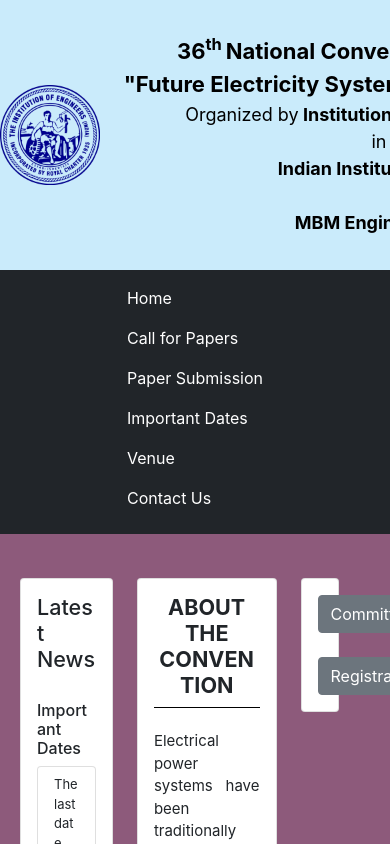
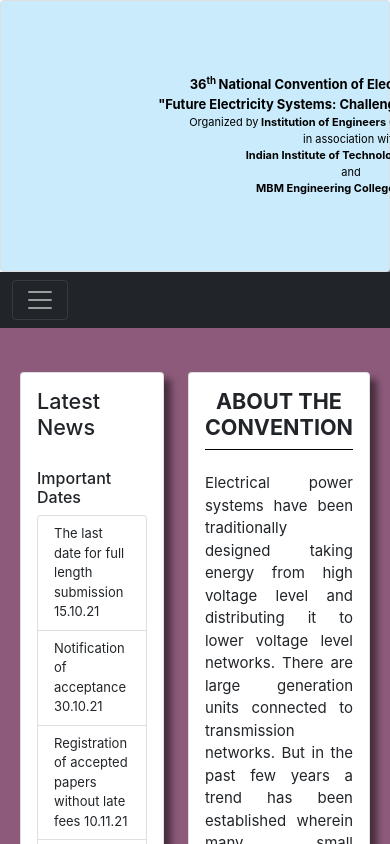
Before and after one commit to gargtanmay/conference, a React (Create React App) app: page / in a window 390 px wide. Shown: the top 844 px of the page. Built offline with nearby package versions, Linux system fonts and the light colour scheme.

Commit message:
responsive update

```diff
--- a/src/App.css
+++ b/src/App.css
@@ -6,13 +6,36 @@
   height: 40vmin;
   pointer-events: none;
 }
-
+.card{
+  box-shadow: 7px 7px 7px rgb(0,0,0,0.5);
+}
 @media (prefers-reduced-motion: no-preference) {
   .App-logo {
     animation: App-logo-spin infinite 20s linear;
   }
 }
-
+@media screen and (max-width: 500px) {
+  .para{
+    font-size: 13px;
+  }
+  .para1{
+    font-size: 11px;
+  }
+  .img{
+    display: none;
+  }
+}
+@media screen and (min-width: 500px) {
+  .para{
+    font-size: 22px;
+  }
+  .para1{
+    font-size: 18px;
+  }
+  .img{
+    display: inline;
+  }
+}
 .App-header {
   background-color: #282c34;
   min-height: 100vh;
--- a/src/App.js
+++ b/src/App.js
@@ -12,15 +12,16 @@
 import img3 from "./images/pexels-photo-1292464.jpeg";
 import { BrowserRouter as Router, Switch, Route, Link } from "react-router-dom";
 import Registration from "./components/Registration";
-import Tc from './components/Tc';
-import Nac from './components/Nac';
-import Oc from './components/Oc';
-import Pc from './components/Pc';
+import Tc from "./components/Tc";
+import Nac from "./components/Nac";
+import Oc from "./components/Oc";
+import Pc from "./components/Pc";
 
 function App() {
   return (
     <Router>
       <div style={{ overflowX: "hidden" }}>
+      <div class="card">
         <div
           style={{
             display: "flex",
@@ -31,15 +32,21 @@
             color: "black",
           }}
         >
-          <img src={img} alt="" style={{ height: "100px", width: "100px" }} />
+          <img
+            src={img}
+            class="img"
+            alt=""
+            style={{ height: "100px", width: "100px" }}
+          />
 
           <div>
             <p
+            class='para'
               style={{
                 textAlign: "center",
                 width: "700px",
                 fontWeight: "bold",
-                fontSize: "22px",
+
                 margin: "0px",
               }}
             >
@@ -50,11 +57,12 @@
               "Future Electricity Systems: Challenges and Current Trends"
             </p>
             <p
+            class='para1'
               style={{
                 textAlign: "center",
                 width: "700px",
 
-                fontSize: "18px",
+
                 margin: "0px",
               }}
             >
@@ -70,11 +78,34 @@
               <b> MBM Engineering College, Jodhpur </b>
             </p>
           </div>
-          <img src={img1} alt="" style={{ height: "100px", width: "100px" }} />
-          <img src={img2} alt="" style={{ height: "100px", width: "100px" }} />
+          <img
+            src={img1}
+            class="img"
+            alt=""
+            style={{ height: "100px", width: "100px" }}
+          />
+          <img
+            src={img2}
+            class="img"
+            alt=""
+            style={{ height: "100px", width: "100px" }}
+          />
+        </div>
         </div>
         <nav class="navbar navbar-expand-lg navbar-dark bg-dark">
-          <div class="container-fluid">
+        <div class="container-fluid">
+          <button
+            class="navbar-toggler"
+            type="button"
+            data-bs-toggle="collapse"
+            data-bs-target="#navbarSupportedContent"
+            aria-controls="navbarSupportedContent"
+            aria-expanded="false"
+            aria-label="Toggle navigation"
+          >
+            <span class="navbar-toggler-icon"></span>
+          </button>
+          <div class="collapse navbar-collapse" id="navbarSupportedContent">
             <ul class="navbar-nav me-auto mb-2 mb-lg-0 mx-auto">
               <li class="nav-item">
                 <Link to="/" style={{ textDecoration: "none" }}>
@@ -117,6 +148,7 @@
               </li>
             </ul>
           </div>
+          </div>
         </nav>
 
         <div
@@ -124,7 +156,7 @@
           style={{
             padding: "20px",
             //height: "1600px",
-            minHeight:"500px",
+            minHeight: "500px",
             backgroundColor: "#8d5a7b",
             //backgroundImage: `url(${img3})`,
             backgroundRepeat: "no-repeat",
@@ -132,7 +164,7 @@
           }}
         >
           <Switch>
-            <div className="col-9">
+            <div className="col col-lg-9 col-sm-12">
               <Route exact path="/">
                 <Home />
               </Route>
@@ -163,16 +195,16 @@
               <Route path="/OC">
                 <Oc />
               </Route>
-
             </div>
           </Switch>
-          <div className="col-2">
+          <div className="col col-lg-2 col-sm-6">
             <br />
             <div className="card">
               <div className="card-body">
                 <p className="card-text">
                   <div className="dropdown">
-                    <a className="btn btn-secondary dropdown-toggle"
+                    <a
+                      className="btn btn-secondary dropdown-toggle"
                       href="#"
                       role="button"
                       id="dropdownMenuLink"
@@ -187,31 +219,45 @@
                       aria-labelledby="dropdownMenuLink"
                       style={{ padding: "10px" }}
                     >
-                      <li >
-                      <Link to="/NAC" > <a className="dropdown-item" href="#">
-                          National Advisory Committee
-                        </a></Link>
+                      <li>
+                        <Link to="/NAC">
+                          {" "}
+                          <a className="dropdown-item" href="#">
+                            National Advisory Committee
+                          </a>
+                        </Link>
                       </li>
                       <li>
-                      <Link to="/TC" >  <a className="dropdown-item" href="#">
-                          Technical Committee
-                        </a></Link>
-                      </li>
-                      <li >
-                      <Link to="/PC">  <a className="dropdown-item" href="#">
-                          Publication Committee
-                        </a></Link>
+                        <Link to="/TC">
+                          {" "}
+                          <a className="dropdown-item" href="#">
+                            Technical Committee
+                          </a>
+                        </Link>
                       </li>
                       <li>
-                      <Link to="/OC" ><a className="dropdown-item" href="#">
-                          Organizing Committee
-                        </a></Link>
+                        <Link to="/PC">
+                          {" "}
+                          <a className="dropdown-item" href="#">
+                            Publication Committee
+                          </a>
+                        </Link>
+                      </li>
+                      <li>
+                        <Link to="/OC">
+                          <a className="dropdown-item" href="#">
+                            Organizing Committee
+                          </a>
+                        </Link>
                       </li>
                     </ul>
                   </div>
-                <br />
-                <Link to="/registration"><button type="button" class="btn btn-secondary">Registraion</button></Link>
-
+                  <br />
+                  <Link to="/registration">
+                    <button type="button" class="btn btn-secondary">
+                      Registraion
+                    </button>
+                  </Link>
                 </p>
               </div>
             </div>
--- a/src/components/Call.js
+++ b/src/components/Call.js
@@ -22,7 +22,7 @@
             follows:
           </p>
         </div>
-
+      <div className="table-responsive">
         <table className="table table-striped table-bordered border-dark">
           <tbody>
             <tr>
@@ -67,6 +67,7 @@
             </tr>
           </tbody>
         </table>
+        </div>
         <p style={{textAlign: "justify"}}>
           The papers will be considered for possible publication on the
           understanding that these have not been submitted to any other
--- a/src/components/Dates.js
+++ b/src/components/Dates.js
@@ -2,10 +2,7 @@
 
 export default function Dates() {
   return (
-    <div className="row" style={{ height:"100vh"}}>
-        <div className="col-3"></div>
-        <div className="col-7">
-        <br />
+    <div>
       <div class="card">
         <div class="card-body">
           <h5 class="card-title">Important dates</h5>
@@ -19,8 +16,8 @@
             Convention dates 27.11.21 and 28.11.21
           </p>
         </div>
-      </div>
-      </div>
-    </div>
+        </div>
+        </div>
+
   );
 }
--- a/src/components/Home.js
+++ b/src/components/Home.js
@@ -5,7 +5,7 @@
     <div>
       <br />
       <div className="row">
-        <div className="col-5">
+        <div className="col col-lg-5 col-xs-12">
           <div className="card">
             <div className="card-body">
               <h4 className="card-title">Latest News</h4>
@@ -51,7 +51,7 @@
             </div>
           </div>
         </div>
-        <div className="col-7">
+        <div className="col col-lg-7 col-xs-12">
           <div class="card">
             <div class="card-body">
 
```
